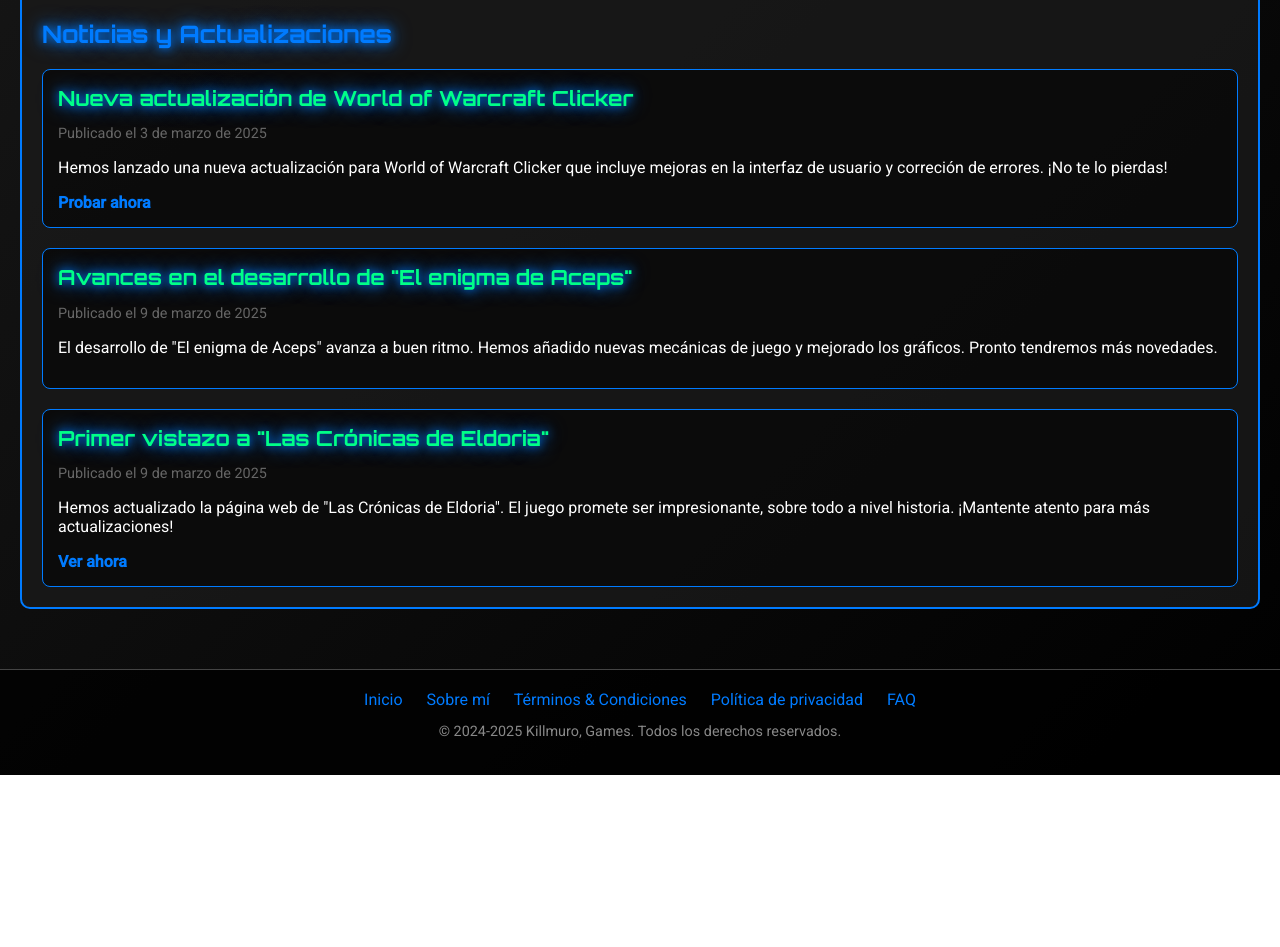
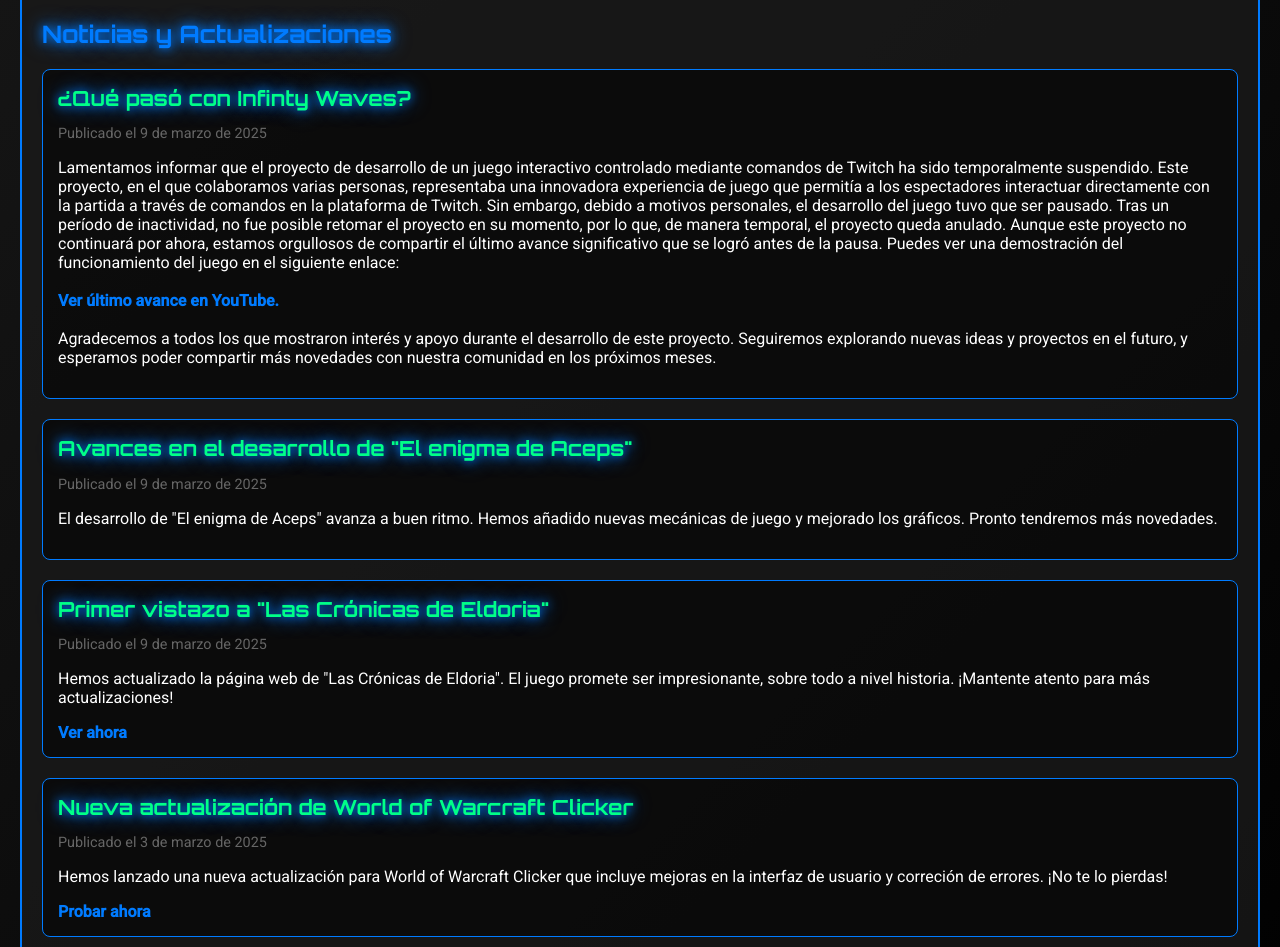
Before and after one commit to Arthax85/killmurogames, a plain HTML site: page index.html in a window 1280 px wide. Shown: the part 580-1527 px from the top of the page. Before the commit the page ends 1355 px from the top, so only its background shows below. Drawn offline with Linux system fonts and the light colour scheme.

Commit message:
Add files via upload

```diff
--- a/index.html
+++ b/index.html
@@ -63,10 +63,14 @@
             <div class="news-container">
                 <!-- Noticia 1 -->
                 <div class="news-item">
-                    <h3>Nueva actualización de World of Warcraft Clicker</h3>
-                    <p class="news-date">Publicado el 3 de marzo de 2025</p>
-                    <p>Hemos lanzado una nueva actualización para World of Warcraft Clicker que incluye mejoras en la interfaz de usuario y correción de errores. ¡No te lo pierdas!</p>
-                    <a href="https://arthax85.github.io/wowidle/" target="_blank" class="news-link">Probar ahora</a>
+                    <h3>¿Qué pasó con Infinty Waves?</h3>
+                    <p class="news-date">Publicado el 9 de marzo de 2025</p>
+                    <p>Lamentamos informar que el proyecto de desarrollo de un juego interactivo controlado mediante comandos de Twitch ha sido temporalmente suspendido. Este proyecto, en el que colaboramos varias personas, representaba una innovadora experiencia de juego que permitía a los espectadores interactuar directamente con la partida a través de comandos en la plataforma de Twitch.
+                        Sin embargo, debido a motivos personales, el desarrollo del juego tuvo que ser pausado. Tras un período de inactividad, no fue posible retomar el proyecto en su momento, por lo que, de manera temporal, el proyecto queda anulado.
+                        Aunque este proyecto no continuará por ahora, estamos orgullosos de compartir el último avance significativo que se logró antes de la pausa. Puedes ver una demostración del funcionamiento del juego en el siguiente enlace:
+                        <br><br><a href="https://www.youtube.com/watch?v=DbnQeHkE7us" target="_blank" class="news-link">Ver último avance en YouTube.</a><br><br>
+                        Agradecemos a todos los que mostraron interés y apoyo durante el desarrollo de este proyecto. Seguiremos explorando nuevas ideas y proyectos en el futuro, y esperamos poder compartir más novedades con nuestra comunidad en los próximos meses.</p>
+                    <!--<a href="#" class="news-link">Leer más</a>-->
                 </div>
 
                 <!-- Noticia 2 -->
@@ -83,6 +87,14 @@
                     <p class="news-date">Publicado el 9 de marzo de 2025</p>
                     <p>Hemos actualizado la página web de "Las Crónicas de Eldoria". El juego promete ser impresionante, sobre todo a nivel historia. ¡Mantente atento para más actualizaciones!</p>
                     <a href="https://arthax85.github.io/juegos/" target="_blank" class="news-link">Ver ahora</a>
+                </div>
+
+                <!-- Noticia 4 -->
+                <div class="news-item">
+                    <h3>Nueva actualización de World of Warcraft Clicker</h3>
+                    <p class="news-date">Publicado el 3 de marzo de 2025</p>
+                    <p>Hemos lanzado una nueva actualización para World of Warcraft Clicker que incluye mejoras en la interfaz de usuario y correción de errores. ¡No te lo pierdas!</p>
+                    <a href="https://arthax85.github.io/wowidle/" target="_blank" class="news-link">Probar ahora</a>
                 </div>
             </div>
         </section>
```
